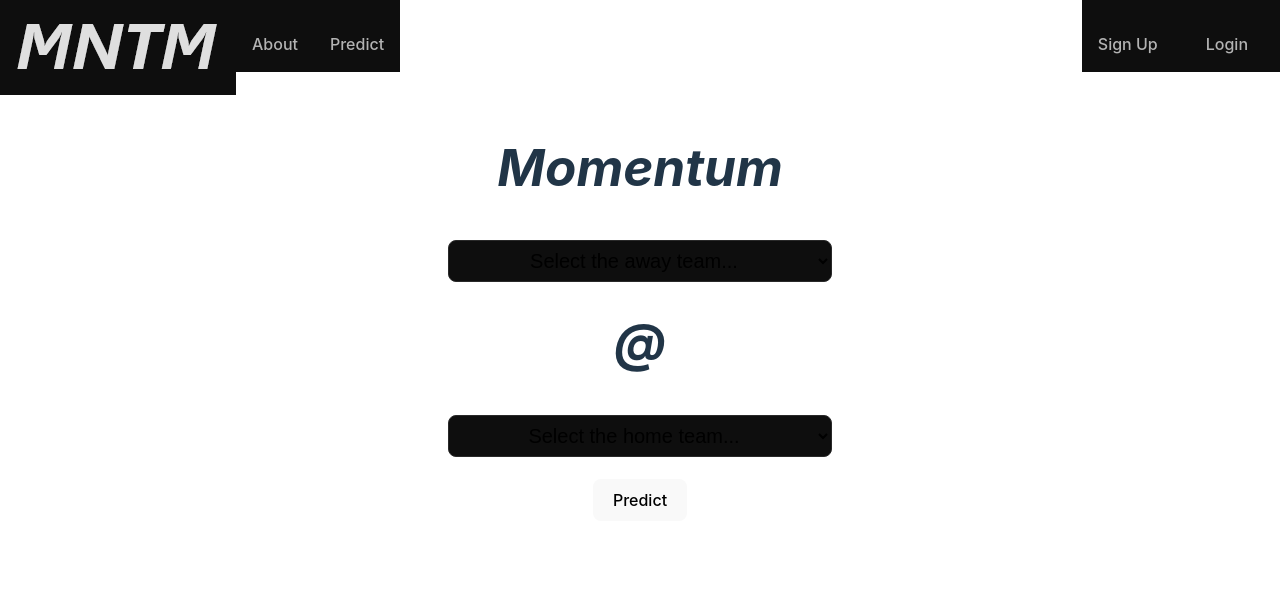
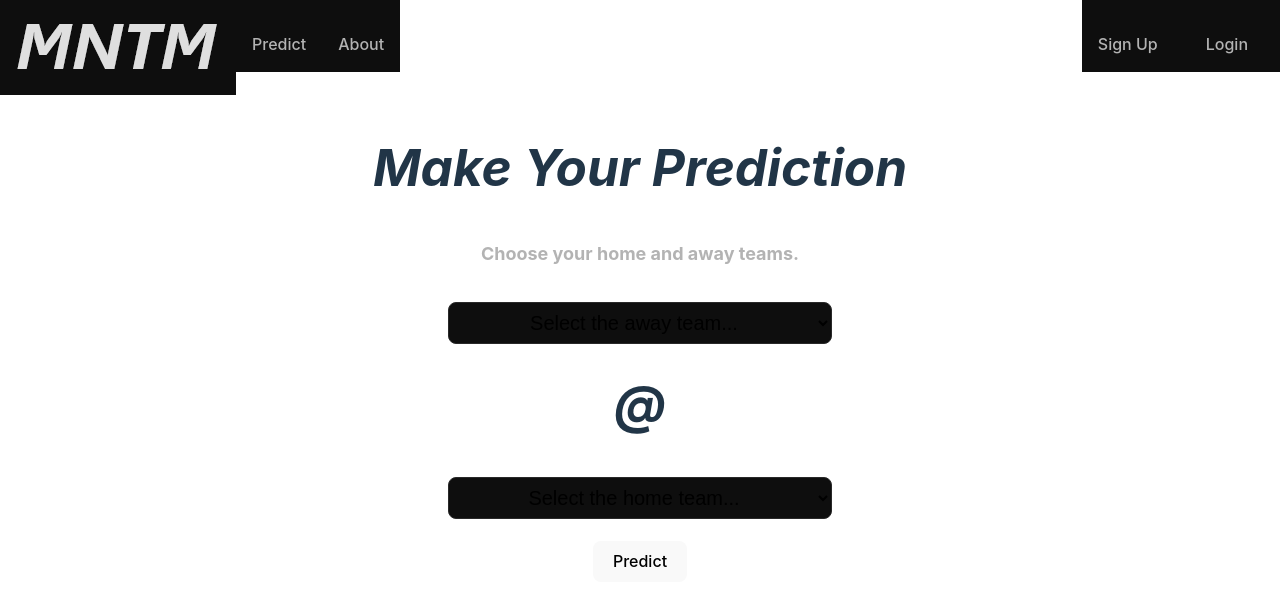
Before and after one commit to aravgoyal/lepredictor, a React (Vite) app: page /predict in a window 1280 px wide. Shown: the top 606 px of the page. Built offline with nearby package versions, Linux system fonts and the light colour scheme.

Commit message:
probability

```diff
--- a/src/Dropdown.tsx
+++ b/src/Dropdown.tsx
@@ -38,6 +38,7 @@ export function DropdownMenu() {
     const [away, setAway] = useState('');
     const [home, setHome] = useState('');
     const [winner, setWinner] = useState('');
+    const [winProb, setWinProb] = useState('');
     const [loading, setLoading] = useState('');
 
     const handleSelectAway = (e: { target: { value: React.SetStateAction<string>; }; }) => {
@@ -50,13 +51,23 @@ export function DropdownMenu() {
 
     const handleSelectWinner = () => {
         setWinner('');
+        setWinProb('');
         setLoading('Loading...');
+        console.log('Request sent.');
         axios.post('http://127.0.0.1:5000/api/predict', { away, home })
             .then(response => {
-                const { winnerID } = response.data;
+
+                const winnerID = response.data['id'];
+                console.log('Winner ID: ' + winnerID);
+
+                const probability = response.data['prob'];
+                console.log('Win Probability: ' + probability);
+
                 const winner = teams.find(team => team.id === winnerID);
+
+                setWinner(winner ? winner.name : 'Error');
+                setWinProb(probability);
                 setLoading('');
-                setWinner(winner ? winner.name : '');
             })
             .catch(error => {
                 console.error('Error:', error);
@@ -82,7 +93,7 @@ export function DropdownMenu() {
             </div>
             <button className='predict-button' onClick={handleSelectWinner}>Predict</button>
             {loading && <h3 className='loading'>{loading}</h3>}
-            {winner && <h2 className='winner'>The {winner} will win.</h2>}
+            {winner && winProb && <h2 className='winner'>There is a {winProb} chance the {winner} will win.</h2>}
         </div>
     );
 }
--- a/src/NavBar.tsx
+++ b/src/NavBar.tsx
@@ -8,8 +8,8 @@ export function NavBar() {
     <nav className="navbar-container">
       <div>
         <li><a><NavLink to="/"><img src={logo} alt="Logo" /></NavLink></a></li>
+        <li><a className="predict"><NavLink to="/predict">Predict</NavLink></a></li>
         <li><a className="about"><NavLink to="/about">About</NavLink></a></li>
-        <li><a className="predict"><NavLink to="/predict">Predict</NavLink></a></li>
       </div>
       <div>
         <li><a className="login"><NavLink to="/login">Login</NavLink></a></li>
--- a/src/index.css
+++ b/src/index.css
@@ -84,6 +84,29 @@ li a {
   width: 100%;
 }
 
+.fade {
+  animation: fadeIn 1.5s;
+}
+
+.fade-delay {
+  animation: fadeIn 1.5s 1s forwards;
+  opacity: 0;
+}
+
+.about-desc {
+  animation: fadeIn 1.5s 1s forwards;
+  opacity: 0;
+  width: 800px;
+  padding-left: auto;
+  padding-right: auto;
+  position: absolute;
+}
+
+@keyframes fadeIn {
+  0% { opacity: 0; }
+  100% { opacity: 1; }
+}
+
 .glow {
   padding: 0;
   will-change: filter;
@@ -108,7 +131,6 @@ li a {
 
 .top-dropdown {
   margin: auto;
-  text-align: center;
   width: 30%;
   transition: all linear 0.3s;
   border: 1px solid;
@@ -168,6 +190,11 @@ li a {
   animation: fade linear infinite 2s;
 }
 
+.predict-instr {
+  color: #b3b3b3;
+  font-size: 18px;
+}
+
 .winner {
   font-size: 32px;
   animation: fadeIn 1s;
--- a/src/pages/About.tsx
+++ b/src/pages/About.tsx
@@ -1,7 +1,15 @@
 export function About() {
     return (
         <div>
-            <h1>About</h1>
+            <div className="fade">
+                <h1>What is Momentum?</h1>
+            </div>
+            <div className="about-desc">
+                <h3>Momentum is an NBA prediction tool that enables users to forecast the outcome of a given NBA game.
+                    Our machine learning model takes into account home court advantage, roster changes, injuries, and
+                    recent performances.
+                </h3>
+            </div>
         </div>
         );
   }
--- a/src/pages/Home.tsx
+++ b/src/pages/Home.tsx
@@ -3,8 +3,8 @@ import { DropdownMenu } from "../Dropdown";
 export function Home() {
     return (
        <div>
-            <div className="glow">
-                <h1>Welcome to Momentum</h1>
+            <div className="fade">
+                <h1 className="glow">Welcome to Momentum</h1>
             </div>
             <div className="home-predict">
                 <DropdownMenu />
--- a/src/pages/Predict.tsx
+++ b/src/pages/Predict.tsx
@@ -3,17 +3,13 @@ import { DropdownMenu } from "../Dropdown";
 export function Predict() {
     return (
         <div>
-            <h1 className="glow">Momentum</h1>
-            {/* <div className="home-predict">
-                <AwayDropDown />
-                <h1 className="at">@</h1>
-                <HomeDropDown />
-                <a href="/login">
-                    <button>Predict</button>
-                </a>
-            </div> */}
+        <div className="fade">
+            <h1 className="glow">Make Your Prediction</h1>
+        </div>
+        <div className="fade-delay">
+            <h3 className="predict-instr">Choose your home and away teams.</h3>
             <DropdownMenu/>
         </div>
-
+        </div>
         );
   }
```
Also changed, not shown: 1 other file (tests, documents, lock files or other folders).
